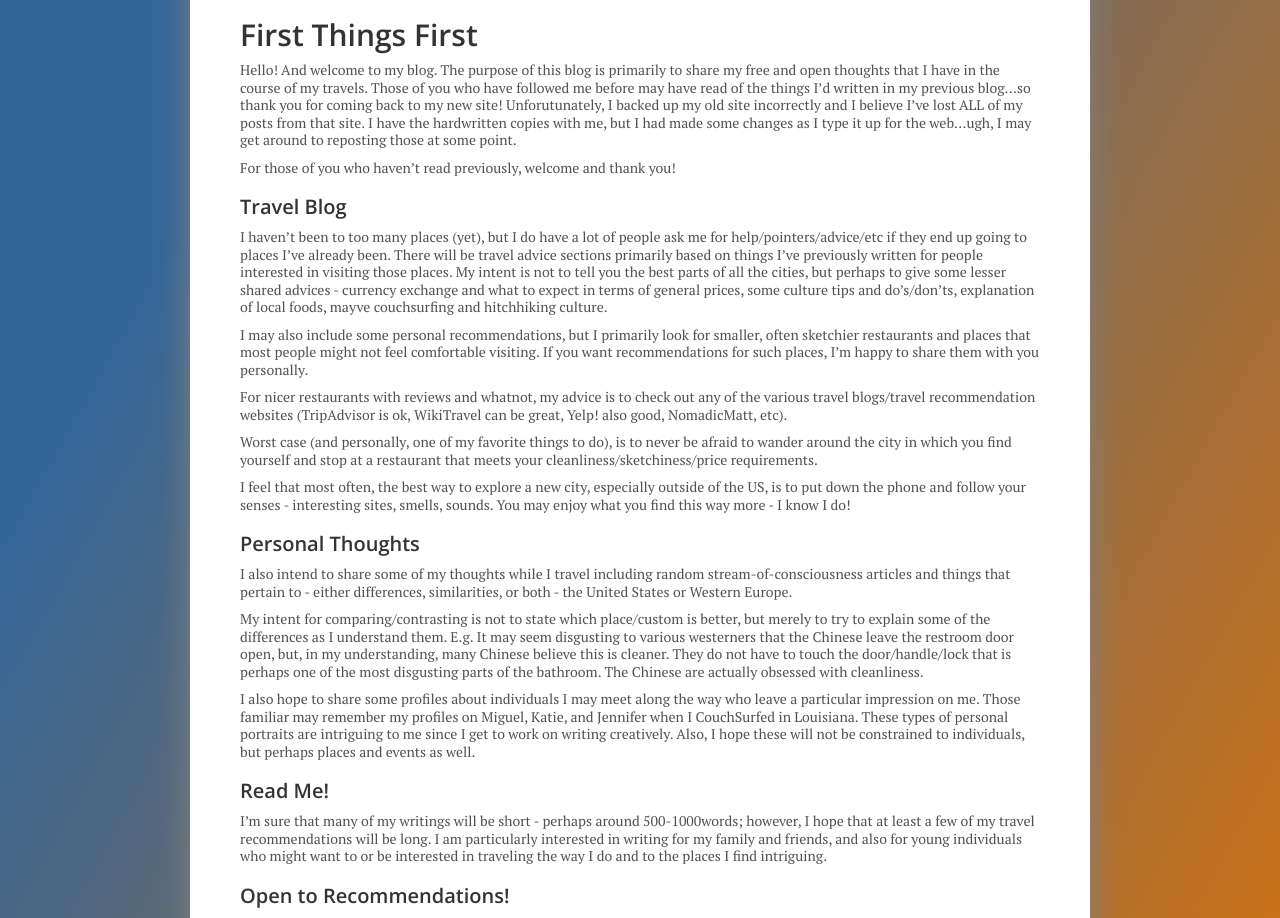
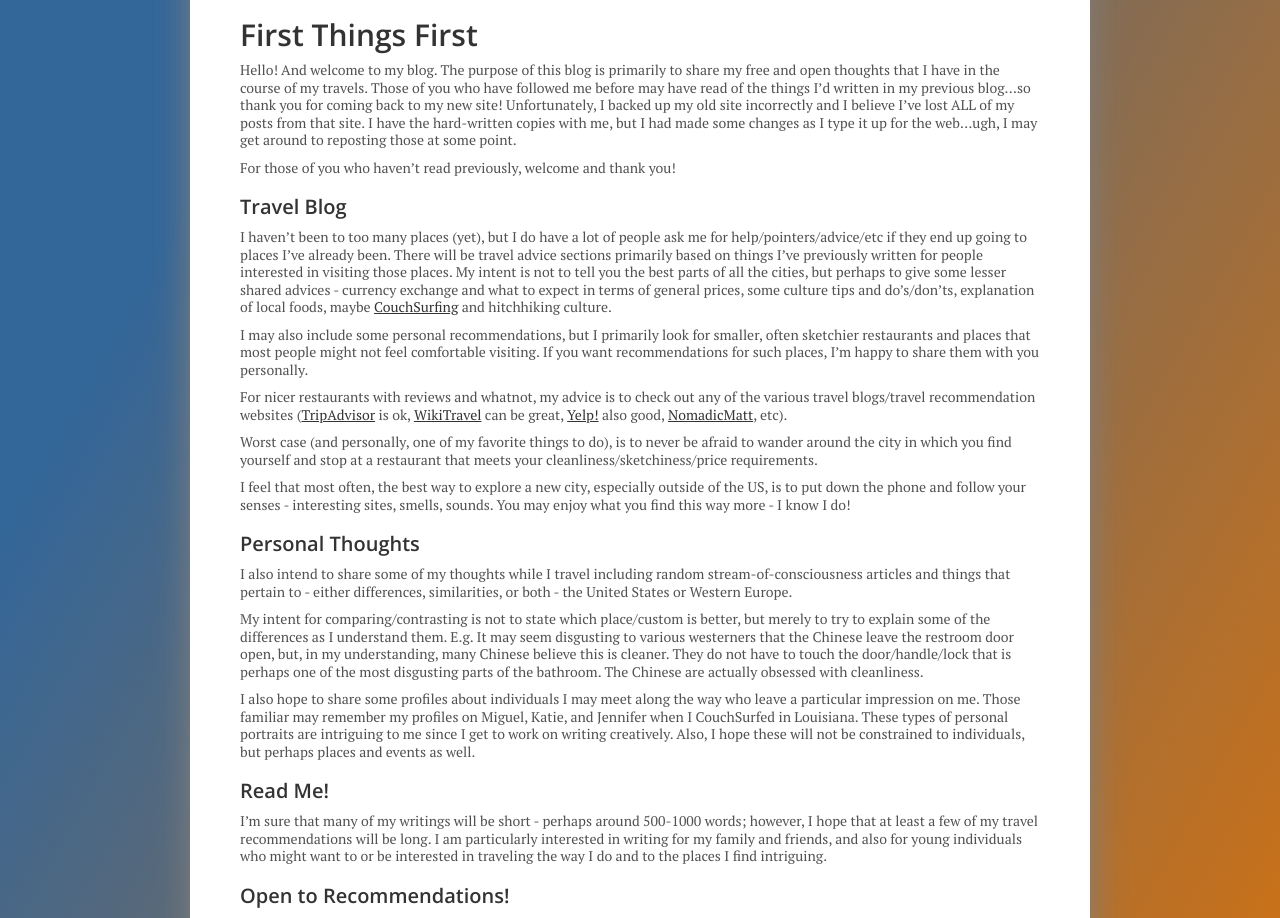
Before and after one commit to js-bone21/jblog, a Jekyll site: the page built from _posts/2017-06-22-Initial_Post.md, in a window 1280 px wide. Shown: the part 842-1760 px from the top of the page. Built offline with Jekyll 4.4.1, drawn with Linux system fonts in a browser that asks for light colours; nearby versions of some CDN libraries.

Commit message:
removed MathJax and added links to blog post

```diff
--- a/_includes/head.html
+++ b/_includes/head.html
@@ -23,10 +23,6 @@
   <link rel="stylesheet" href="{{ site.baseurl }}/css/main.css">
   <link rel="stylesheet" href="{{ site.baseurl }}/css/syntax.css">
 
-  <script type="text/javascript" async
-    src="https://cdn.mathjax.org/mathjax/latest/MathJax.js?config=TeX-MML-AM_CHTML">
-  </script>
-
   {% include google_analytics.html %}
 
 </head>
--- a/_posts/2017-06-22-Initial_Post.md
+++ b/_posts/2017-06-22-Initial_Post.md
@@ -12,23 +12,19 @@ image:
   creditlink: ""
 ---
 
-<!--
-Need to fix image embed...currently, CTRLQ doesn't support the size that I need for the website (max-width at 512px). May be able to use a workaround with Google Drive (https://confluence.biola.edu/display/itservices/How+to+Embed+Images+from+Google+Drive+in+a+Web+Page)
--->
-
 # First Things First
 
-Hello! And welcome to my blog. The purpose of this blog is primarily to share my free and open thoughts that I have in the course of my travels. Those of you who have followed me before may have read of the things I'd written in my previous blog...so thank you for coming back to my new site! Unforutunately, I backed up my old site incorrectly and I believe I've lost ALL of my posts from that site. I have the hardwritten copies with me, but I had made some changes as I type it up for the web...ugh, I may get around to reposting those at some point.
+Hello! And welcome to my blog. The purpose of this blog is primarily to share my free and open thoughts that I have in the course of my travels. Those of you who have followed me before may have read of the things I'd written in my previous blog...so thank you for coming back to my new site! Unfortunately, I backed up my old site incorrectly and I believe I've lost ALL of my posts from that site. I have the hard-written copies with me, but I had made some changes as I type it up for the web...ugh, I may get around to reposting those at some point.
 
 For those of you who haven't read previously, welcome and thank you!
 
 ### Travel Blog
 
-I haven't been to too many places (yet), but I do have a lot of people ask me for help/pointers/advice/etc if they end up going to places I've already been. There will be travel advice sections primarily based on things I've previously written for people interested in visiting those places. My intent is not to tell you the best parts of all the cities, but perhaps to give some lesser shared advices - currency exchange and what to expect in terms of general prices, some culture tips and do’s/don’ts, explanation of local foods, mayve couchsurfing and hitchhiking culture.
+I haven't been to too many places (yet), but I do have a lot of people ask me for help/pointers/advice/etc if they end up going to places I've already been. There will be travel advice sections primarily based on things I've previously written for people interested in visiting those places. My intent is not to tell you the best parts of all the cities, but perhaps to give some lesser shared advices - currency exchange and what to expect in terms of general prices, some culture tips and do’s/don’ts, explanation of local foods, maybe [CouchSurfing](https://www.couchsurfing.com/) and hitchhiking culture.
 
 I may also include some personal recommendations, but I primarily look for smaller, often sketchier restaurants and places that most people might not feel comfortable visiting. If you want recommendations for such places, I'm happy to share them with you personally.
 
-For nicer restaurants with reviews and whatnot, my advice is to check out any of the various travel blogs/travel recommendation websites (TripAdvisor is ok, WikiTravel can be great, Yelp! also good, NomadicMatt, etc).
+For nicer restaurants with reviews and whatnot, my advice is to check out any of the various travel blogs/travel recommendation websites ([TripAdvisor](https://www.tripadvisor.com/) is ok, [WikiTravel](http://wikitravel.org/en/Main_Page) can be great, [Yelp!](https://www.yelp.com/) also good, [NomadicMatt](https://www.nomadicmatt.com/), etc).
 
 Worst case (and personally, one of my favorite things to do), is to never be afraid to wander around the city in which you find yourself and stop at a restaurant that meets your cleanliness/sketchiness/price requirements.
 
@@ -44,7 +40,7 @@ I also hope to share some profiles about individuals I may meet along the way wh
 
 ### Read Me!
 
-I’m sure that many of my writings will be short - perhaps around 500-1000words; however, I hope that at least a few of my travel recommendations will be long. I am particularly interested in writing for my family and friends, and also for young individuals who might want to or be interested in traveling the way I do and to the places I find intriguing.
+I’m sure that many of my writings will be short - perhaps around 500-1000 words; however, I hope that at least a few of my travel recommendations will be long. I am particularly interested in writing for my family and friends, and also for young individuals who might want to or be interested in traveling the way I do and to the places I find intriguing.
 
 ### Open to Recommendations!
 
```
Also changed, not shown: 7 other files.
